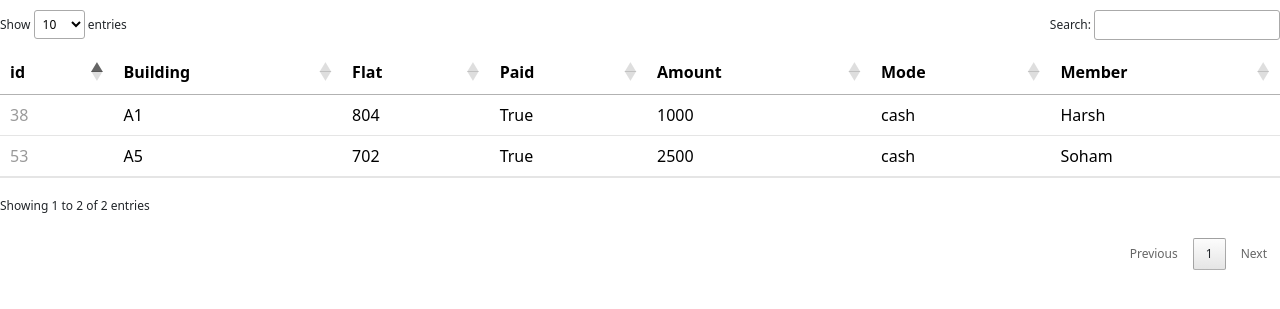
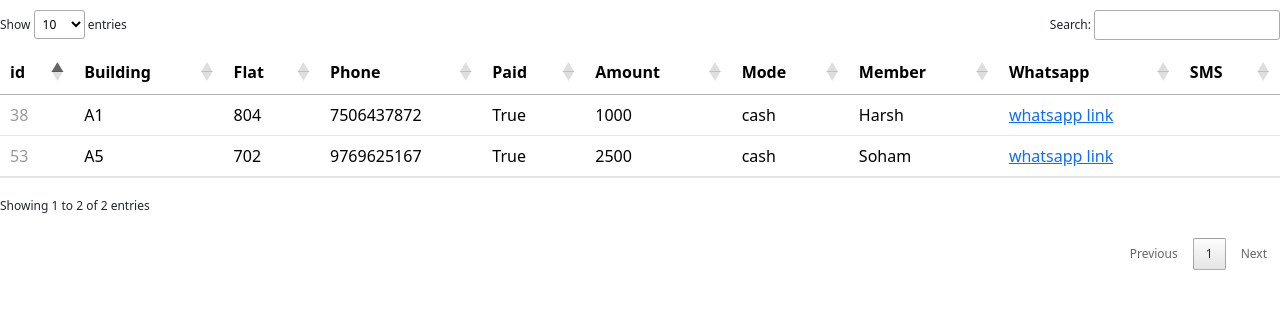
Before and after one commit to sohamgada95/DonationProject, a Django app: page /donations/ in a window 1280 px wide. Shown: the part 53-362 px from the top of the page. Run offline with Django 5.2, Linux system fonts and the light colour scheme; a user stored in the database is signed in; data comes from the database, SQL or seed files in the repository; both versions use the stored data as it was after the commit; some libraries are stand-ins or nearby versions.

Commit message:
make some changes to the donation.html template

```diff
--- a/DonationProject/settings.py
+++ b/DonationProject/settings.py
@@ -14,7 +14,7 @@ SECRET_KEY = 'django-insecure-vvqp0^+5fm0=3d-jxle9*ztv&^kye--xw8542v@a7vjcip7!7q
 # SECURITY WARNING: don't run with debug turned on in production!
 DEBUG = True
 
-ALLOWED_HOSTS = ['172.105.43.67', 'www.vikasyouthmandal.co.in']
+ALLOWED_HOSTS = ['172.105.43.67', 'www.vikasyouthmandal.co.in', 'vikasyouthmandal.co.in']
 
 
 # Application definition
--- a/donations/templates/donations/donations.html
+++ b/donations/templates/donations/donations.html
@@ -23,10 +23,13 @@
                 <th>id</th>
                 <th>Building</th>
                 <th>Flat</th>
+		<th>Phone</th>
                 <th>Paid</th>
                 <th>Amount</th>
                 <th>Mode</th>
                 <th>Member</th>
+		<th>Whatsapp</th>
+		<th>SMS</th>
             </tr>
         </thead>
         <tbody>
@@ -35,6 +38,7 @@
                     <td style="color: rgba(0, 0, 0, 0.4);">{{ donation.id }}</td>
                     <td>{{ donation.building }}</td>
                     <td>{{ donation.flat_number }}</td>
+		    <td>{{ donation.phone_number }}</td>
                     {% if donation.amount_paid %}
                         <td>{{ donation.amount_paid }}</td>
                     {% else %}
@@ -43,6 +47,8 @@
                     <td>{{ donation.amount }}</td>
                     <td>{{ donation.mode }}</td>
                     <td>{{ donation.committee_member.username }}</td>
+		    <td><a href="https://api.whatsapp.com/send?phone={{ donation.phone_number }}&text=https://www.vikasyouthmandal.co.in/receipt/{{ donation.receipt_token }}">whatsapp link</a></td>
+		    <td><a href="sms:{{ donation.phone_number }}?body=https://www.vikasyouthmandal.co.in/receipt/{{ donation.receipt_token }}"></a></td>
                 </tr>
             {% endfor %}
         </tbody>
```
Also changed, not shown: db.sqlite3.
